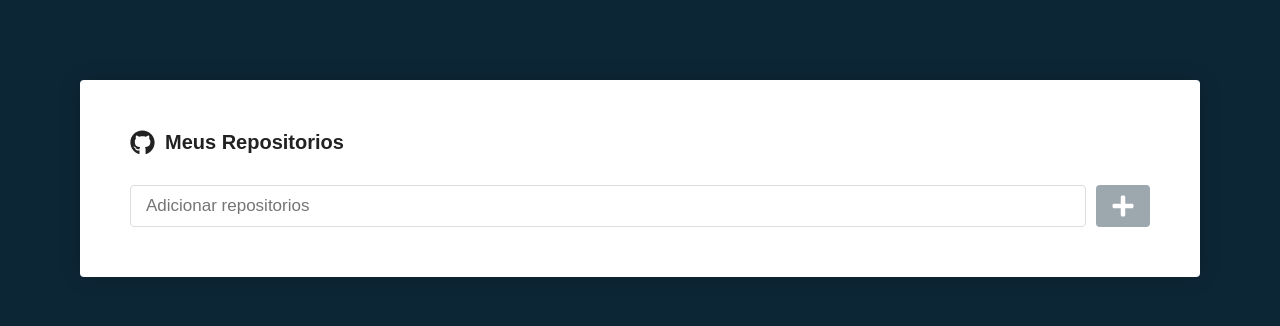
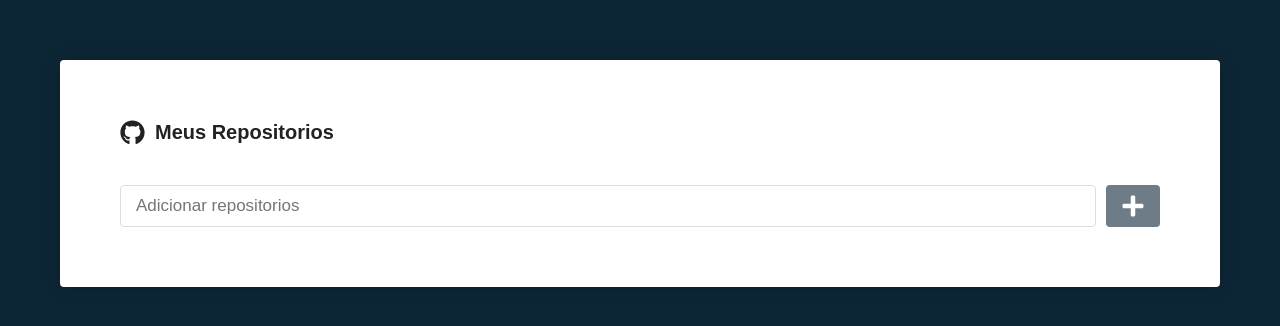
Before and after one commit to jorgelucasalima/repos, a React (Create React App) app: page / in a window 1280 px wide. Shown: the top 326 px of the page. Built offline with nearby package versions, Linux system fonts and the light colour scheme.

Commit message:
correções

```diff
--- a/src/pages/Main/index.js
+++ b/src/pages/Main/index.js
@@ -1,6 +1,6 @@
 import React, {useState, useCallback} from "react";
-import {Container, Form, SubmitButton} from './styles'
-import {FaGithub, FaPlus, FaSpinner} from 'react-icons/fa'
+import {Container, Form, SubmitButton, List} from './styles'
+import {FaGithub, FaPlus, FaSpinner, FaBars} from 'react-icons/fa'
 import api from '../../services/api'
 
 
@@ -62,15 +62,28 @@ export default function Main(){
         onChange={handleInputChange}
         />
 
-        <SubmitButton loading={loading ? 1 : 0}>
+        <SubmitButton Loading={loading ? 1 : 0}>
 
           {loading ? (
             <FaSpinner color="#FFF" size={24} />
           ) : (
             <FaPlus color="#FFF" size={24} />
           )}
+
         </SubmitButton>
       </Form>
+
+      <List>
+        {repositorios.map(repo => (
+           <li key={repo.name}>
+             <span>{repo.name}</span>
+             <a>
+               <FaBars size={20} />
+             </a>
+           </li>
+        ))}
+      </List>
+
 
 
     </Container>
--- a/src/pages/Main/styles.js
+++ b/src/pages/Main/styles.js
@@ -5,8 +5,8 @@ export const Container = styled.div`
   background: #FFF;
   border-radius: 4px;
   box-shadow: 0 0px 20px rgba(0,0,0, 0.2);
-  padding: 50px;
-  margin: 80px;
+  padding: 60px;
+  margin: 60px;
 
   h1 {
     font-size: 20px;
@@ -23,7 +23,7 @@ export const Container = styled.div`
   `;
 
 export const Form = styled.form`
-  margin-top: 30px ;
+  margin-top: 40px ;
   display: flex;
   flex-direction: row;
 
@@ -51,6 +51,9 @@ const animate = keyframes`
 `
 
 
+export const List = styled.ul``
+
+
 
 export const SubmitButton = styled.button.attrs(props => ({
   type: 'submit',
@@ -67,8 +70,8 @@ export const SubmitButton = styled.button.attrs(props => ({
 
   &[disabled]{
     cursor: not-allowed;
-    opacity: 0.4;
-  };
+    opacity: 0.6;
+  }
 
   ${props => props.loading &&
     css `
@@ -79,4 +82,4 @@ export const SubmitButton = styled.button.attrs(props => ({
 
   }
 
-  `;
+`;
```
